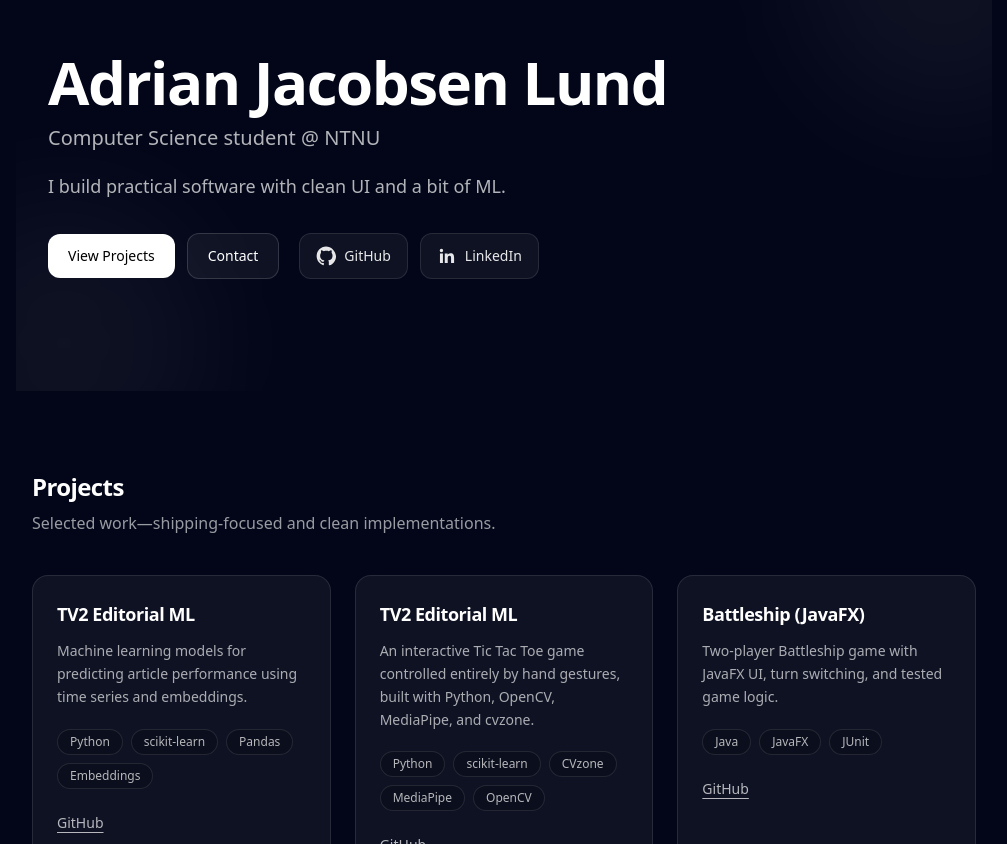
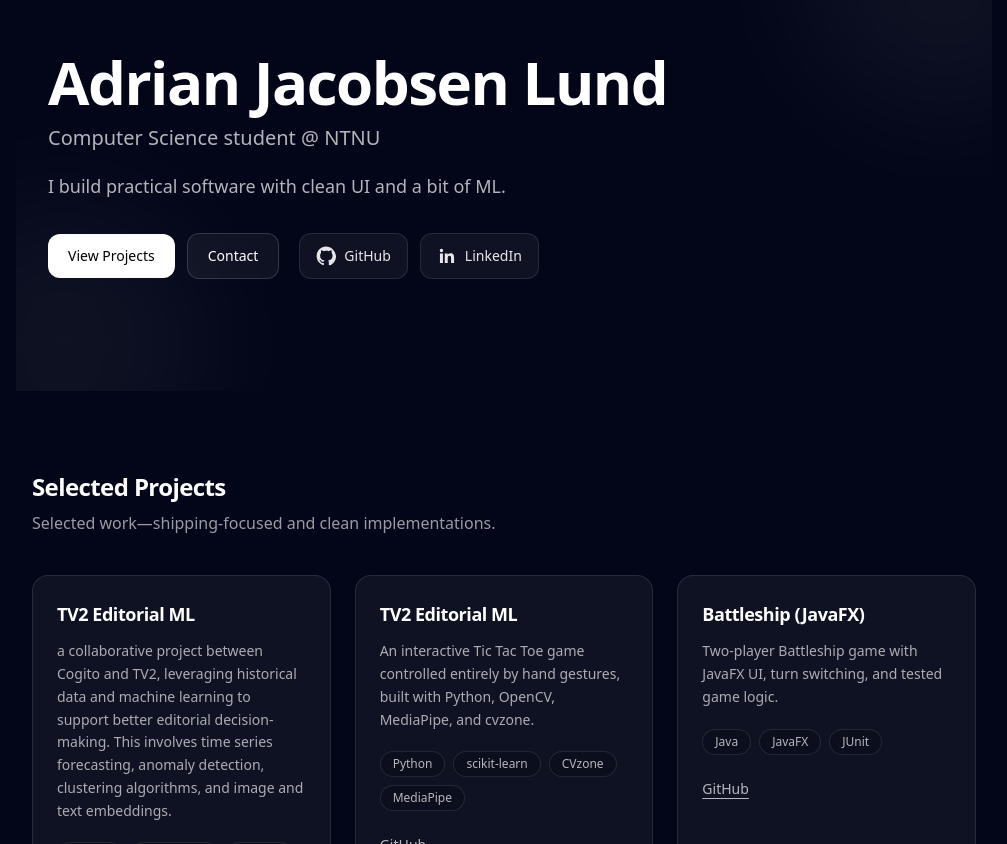
Before and after one commit to adrianjlundd/adrianjlundd.github.io, a React (Vite) app in the folder adrianjlundd.github.io/: page / in a window 1280 px wide. Shown: the part 108-952 px from the top of the page, without its empty margins (136-1143 px from the left). Built offline with nearby package versions, Linux system fonts and the light colour scheme.

Commit message:
more changes to project.ts

```diff
--- a/adrianjlundd.github.io/src/components/ProjectsSection.tsx
+++ b/adrianjlundd.github.io/src/components/ProjectsSection.tsx
@@ -6,7 +6,7 @@
   return (
     <section id="projects" className="mx-auto max-w-5xl px-4 py-20">
       <h2 className="text-2xl font-semibold tracking-tight text-white">
-        Projects
+        Selected Projects
       </h2>
       <p className="mt-2 text-white/60">
         Selected work—shipping-focused and clean implementations.
--- a/adrianjlundd.github.io/src/data/projects.ts
+++ b/adrianjlundd.github.io/src/data/projects.ts
@@ -15,9 +15,9 @@
   {
     title: "TV2 Editorial ML",
     description:
-      "Machine learning models for predicting article performance using time series and embeddings.",
+      " a collaborative project between Cogito and TV2, leveraging historical data and machine learning to support better editorial decision-making. This involves time series forecasting, anomaly detection, clustering algorithms, and image and text embeddings.",
     tech: ["Python", "scikit-learn", "Pandas", "Embeddings"],
-    links: [{ label: "GitHub", href: "https://example.com" }],
+    links: [{ label: "About the project", href: "https://www.cogito-ntnu.no/projects/tv2xcogito" }],
   },
 
   {
@@ -25,7 +25,7 @@
     title: "TV2 Editorial ML",
     description:
       "An interactive Tic Tac Toe game controlled entirely by hand gestures, built with Python, OpenCV, MediaPipe, and cvzone.",
-    tech: ["Python", "scikit-learn", "CVzone","MediaPipe", "OpenCV"],
+    tech: ["Python", "scikit-learn", "CVzone","MediaPipe"],
     links: [{ label: "GitHub", href: "https://github.com/adrianjlundd/tic-tac-toe-computer-vision-AR" }],
   },
 
```
